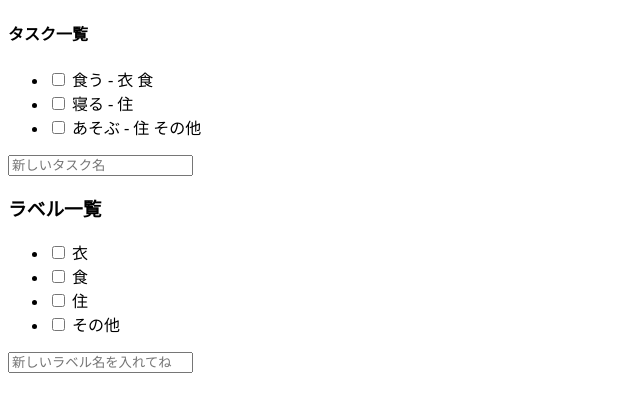
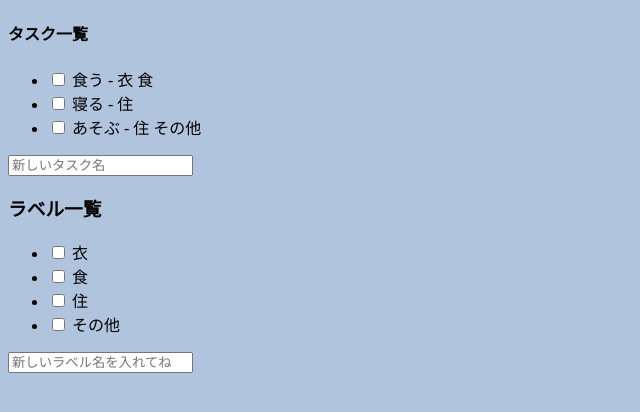
Before and after one commit to huro3h/vuex_practice, a Vue app: page / in a window 1280 px wide. Shown: the top 412 px of the page, without its empty margins (0-640 px from the left). Built offline with nearby package versions, Linux system fonts and the light colour scheme.

Commit message:
fix tweak

```diff
--- a/src/App.vue
+++ b/src/App.vue
@@ -32,7 +32,7 @@
 
 <script>
 export default {
-  data () {
+  data() {
     return {
       // 入力中の新しいタスク名を一時的に保持する
       newTaskName: '',
@@ -45,16 +45,16 @@ export default {
     }
   },
   computed: {
-    tasks () {
+    tasks() {
       return this.$store.state.tasks
     },
-    labels () {
+    labels() {
       return this.$store.state.labels
     }
   },
 
   methods: {
-    addTask () {
+    addTask() {
       // addTask ミューテーションをコミット
       this.$store.commit('addTask', {
         name: this.newTaskName,
@@ -65,7 +65,7 @@ export default {
     },
 
     // タスクの完了状態を更新する
-    toggleTaskStatus (task) {
+    toggleTaskStatus(task) {
       // toggleTaskStatusミューテーションをコミット
       this.$store.commit('toggleTaskStatus', {
         id: task.id
@@ -73,7 +73,7 @@ export default {
     },
 
     // ラベルを追加する
-    addLabel () {
+    addLabel() {
       // addLabel ミューテーションををコミット
       this.$store.commit('addLabel', {
         text: this.newLabelText
@@ -82,7 +82,7 @@ export default {
     },
 
     // ラベルのIDから、そのラベルのてきすとを返す
-    getLabelText (id) {
+    getLabelText(id) {
       const label = this.labels.filter(label => label.id === id)[0]
       return label ? label.text : ''
     },
@@ -91,3 +91,9 @@ export default {
 
 // memo: next labels filtering..
 </script>
+
+<style>
+body {
+  background-color: lightsteelblue;
+}
+</style>
```
